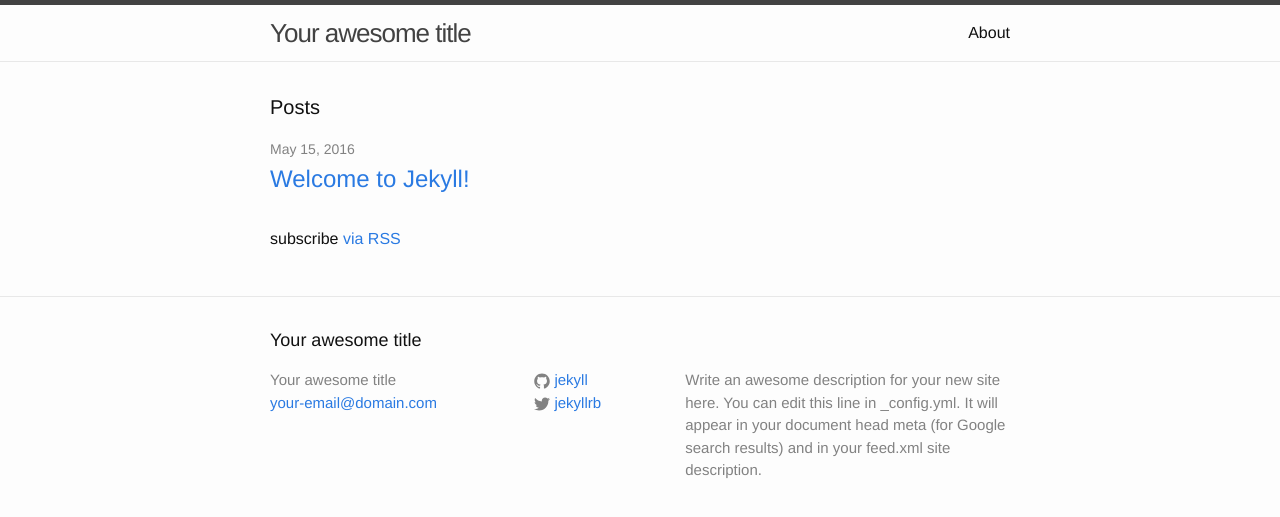
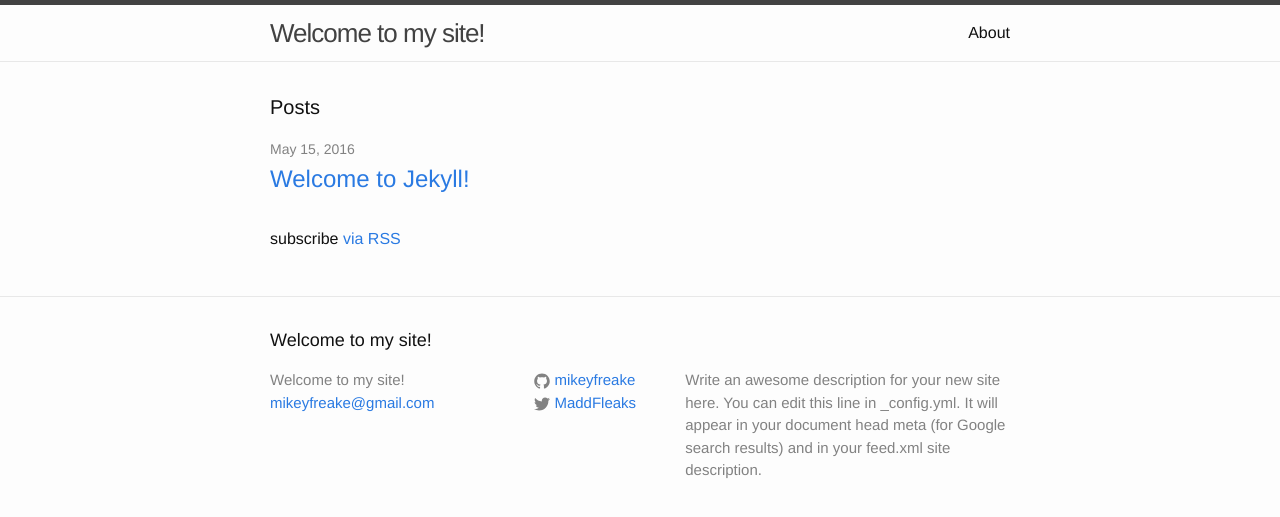
Before and after one commit to mikeyfreake/mikeyfreake.github.io, a Jekyll site: the page built from index.html, in a window 1280 px wide. Shown: the top 517 px of the page. Built offline with Jekyll 4.4.1, drawn with Linux system fonts in a browser that asks for light colours.

Commit message:
Updated links to my social media. Changed title. Added .project to my ignore file.

```diff
--- a/_config.yml
+++ b/_config.yml
@@ -6,16 +6,16 @@
 # 'jekyll serve'. If you change this file, please restart the server process.
 
 # Site settings
-title: Your awesome title
-email: your-email@domain.com
+title: Welcome to my site!
+email: mikeyfreake@gmail.com
 description: > # this means to ignore newlines until "baseurl:"
   Write an awesome description for your new site here. You can edit this
   line in _config.yml. It will appear in your document head meta (for
   Google search results) and in your feed.xml site description.
 baseurl: "" # the subpath of your site, e.g. /blog
 url: "http://yourdomain.com" # the base hostname & protocol for your site
-twitter_username: jekyllrb
-github_username:  jekyll
+twitter_username: MaddFleaks
+github_username:  mikeyfreake
 
 # Build settings
 markdown: kramdown
```
Also changed, not shown: 1 other file.
